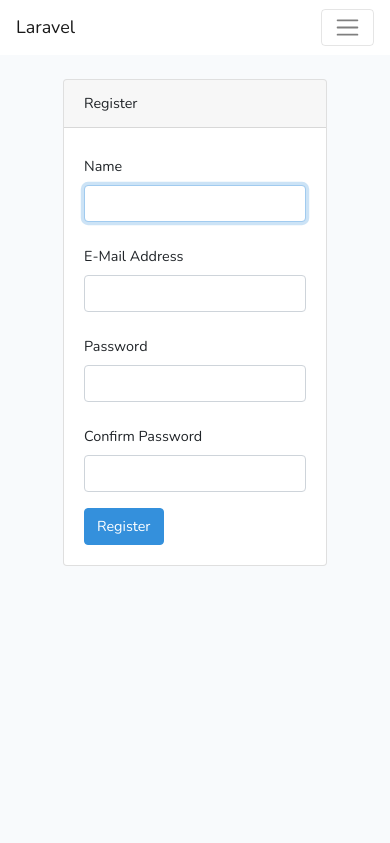
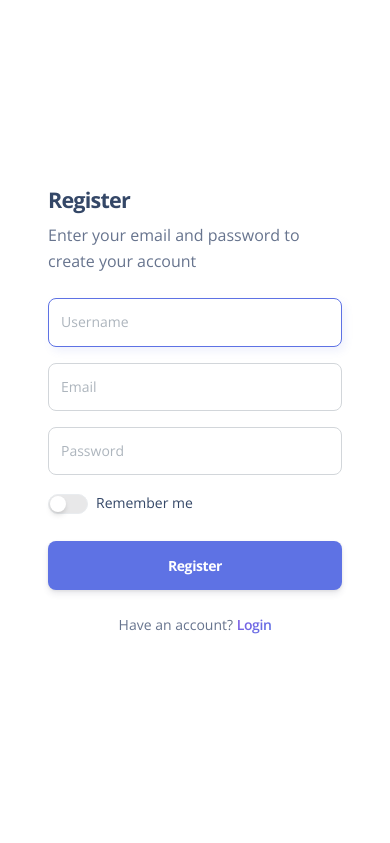
Before and after one commit to lukmannx/WebDummy, a Laravel app: page /register in a window 390 px wide. Run offline with Laravel 8, Linux system fonts and the light colour scheme; style sheets or scripts are compiled from the project's sources; some libraries are stand-ins or nearby versions.

Commit message:
login-register

```diff
--- a/app/Http/Controllers/Auth/LoginController.php
+++ b/app/Http/Controllers/Auth/LoginController.php
@@ -4,7 +4,9 @@ namespace App\Http\Controllers\Auth;
 
 use App\Http\Controllers\Controller;
 use App\Providers\RouteServiceProvider;
+use Auth;
 use Illuminate\Foundation\Auth\AuthenticatesUsers;
+use Illuminate\Http\Request;
 
 class LoginController extends Controller
 {
@@ -37,4 +39,10 @@ class LoginController extends Controller
     {
         $this->middleware('guest')->except('logout');
     }
+
+    public function logout(Request $request) {
+        Auth::logout();
+        return redirect('/');
+      }
+
 }
--- a/resources/views/auth/register.blade.php
+++ b/resources/views/auth/register.blade.php
@@ -1,21 +1,24 @@
 @extends('layouts.app')
 
 @section('content')
+<section>
+    <div class="page-header min-vh-100">
         <div class="container">
-    <div class="row justify-content-center">
-        <div class="col-md-8">
-            <div class="card">
-                <div class="card-header">{{ __('Register') }}</div>
-
+            <div class="row">
+                <div class="col-xl-4 col-lg-5 col-md-7 d-flex flex-column mx-lg-0 mx-auto">
+                    <div class="card card-plain">
+                        <div class="card-header pb-0 text-start">
+                            <h4 class="font-weight-bolder">Register</h4>
+                            <p class="mb-0">Enter your email and password to create your account</p>
+                        </div>
                         <div class="card-body">
-                    <form method="POST" action="{{ route('register') }}">
+                            <form action="{{ route('register') }}" method="post">
                                 @csrf
-
-                        <div class="form-group row">
-                            <label for="name" class="col-md-4 col-form-label text-md-right">{{ __('Name') }}</label>
-
-                            <div class="col-md-6">
-                                <input id="name" type="text" class="form-control @error('name') is-invalid @enderror" name="name" value="{{ old('name') }}" required autocomplete="name" autofocus>
+                                <div class="mb-3">
+                                    <input id="name" type="text"
+                                        class="form-control form-control-lg @error('name') is-invalid @enderror"
+                                        placeholder="Username" name="name" value="{{ old('name') }}" required
+                                        autocomplete="name" autofocus>
 
                                     @error('name')
                                     <span class="invalid-feedback" role="alert">
@@ -23,13 +26,11 @@
                                     </span>
                                     @enderror
                                 </div>
-                        </div>
-
-                        <div class="form-group row">
-                            <label for="email" class="col-md-4 col-form-label text-md-right">{{ __('E-Mail Address') }}</label>
-
-                            <div class="col-md-6">
-                                <input id="email" type="email" class="form-control @error('email') is-invalid @enderror" name="email" value="{{ old('email') }}" required autocomplete="email">
+                                <div class="mb-3">
+                                    <input id="email" type="email"
+                                        class="form-control form-control-lg @error('email') is-invalid @enderror"
+                                        placeholder="Email" name="email" value="{{ old('email') }}" required
+                                        autocomplete="email" autofocus>
 
                                     @error('email')
                                     <span class="invalid-feedback" role="alert">
@@ -37,13 +38,10 @@
                                     </span>
                                     @enderror
                                 </div>
-                        </div>
-
-                        <div class="form-group row">
-                            <label for="password" class="col-md-4 col-form-label text-md-right">{{ __('Password') }}</label>
-
-                            <div class="col-md-6">
-                                <input id="password" type="password" class="form-control @error('password') is-invalid @enderror" name="password" required autocomplete="new-password">
+                                <div class="mb-3">
+                                    <input type="password" class="form-control form-control-lg @error('password')
+                                        is-invalid @enderror" placeholder="Password" name="password" required
+                                        >
 
                                     @error('password')
                                     <span class="invalid-feedback" role="alert">
@@ -51,27 +49,43 @@
                                     </span>
                                     @enderror
                                 </div>
+                                {{-- <div class="mb-3">
+                                    <input id="password-confirm" type="password" placeholder="Confirm Password" class="form-control form-control-lg"
+                                    required autocomplete="new-password">
+                                </div> --}}
+                                <div class="form-check form-switch">
+                                    <input class="form-check-input" type="checkbox" id="rememberMe">
+                                    <label class="form-check-label" for="rememberMe">Remember me</label>
                                 </div>
-
-                        <div class="form-group row">
-                            <label for="password-confirm" class="col-md-4 col-form-label text-md-right">{{ __('Confirm Password') }}</label>
-
-                            <div class="col-md-6">
-                                <input id="password-confirm" type="password" class="form-control" name="password_confirmation" required autocomplete="new-password">
-                            </div>
-                        </div>
-
-                        <div class="form-group row mb-0">
-                            <div class="col-md-6 offset-md-4">
-                                <button type="submit" class="btn btn-primary">
+                                <div class="text-center">
+                                    <button type="submit" class="btn btn-lg btn-primary btn-lg w-100 mt-4 mb-0">
                                         {{ __('Register') }}
                                     </button>
                                 </div>
+                            </form>
                         </div>
-                    </form>
+                        <div class="card-footer text-center pt-0 px-lg-2 px-1">
+                            <p class="mb-4 text-sm mx-auto">
+                                Have an account?
+                                <a href="/login" class="text-primary text-gradient font-weight-bold">Login</a>
+                            </p>
+                        </div>
+                    </div>
+                </div>
+                <div
+                    class="col-6 d-lg-flex d-none h-100 my-auto pe-0 position-absolute top-0 end-0 text-center justify-content-center flex-column">
+                    <div class="position-relative bg-gradient-primary h-100 m-3 px-7 border-radius-lg d-flex flex-column justify-content-center overflow-hidden"
+                        style="background-image: url('https://raw.githubusercontent.com/creativetimofficial/public-assets/master/argon-dashboard-pro/assets/img/signin-ill.jpg');
+        background-size: cover;">
+                        <span class="mask bg-gradient-primary opacity-6"></span>
+                        <h4 class="mt-5 text-white font-weight-bolder position-relative">"Attention is the new currency"
+                        </h4>
+                        <p class="text-white position-relative">The more effortless the writing looks, the more effort
+                            the writer actually put into the process.</p>
                     </div>
                 </div>
             </div>
         </div>
     </div>
+</section>
 @endsection
--- a/resources/views/layouts/app.blade.php
+++ b/resources/views/layouts/app.blade.php
@@ -1,86 +1,118 @@
-<!doctype html>
-<html lang="{{ str_replace('_', '-', app()->getLocale()) }}">
+
+<!--
+=========================================================
+* Argon Dashboard 2 - v2.0.4
+=========================================================
+
+* Product Page: https://www.creative-tim.com/product/argon-dashboard
+* Copyright 2022 Creative Tim (https://www.creative-tim.com)
+* Licensed under MIT (https://www.creative-tim.com/license)
+* Coded by Creative Tim
+
+=========================================================
+
+* The above copyright notice and this permission notice shall be included in all copies or substantial portions of the Software.
+-->
+<!DOCTYPE html>
+<html lang="en">
+
 <head>
-    <meta charset="utf-8">
-    <meta name="viewport" content="width=device-width, initial-scale=1">
+  <meta charset="utf-8" />
+  <meta name="viewport" content="width=device-width, initial-scale=1, shrink-to-fit=no">
+  <link rel="apple-touch-icon" sizes="76x76" href="../assets/img/apple-icon.png">
+  <link rel="icon" type="image/png" href="../assets/img/favicon.png">
+  <title>
+    Argon Dashboard 2 by Creative Tim
+  </title>
+  <!--     Fonts and icons     -->
+  <link href="https://fonts.googleapis.com/css?family=Open+Sans:300,400,600,700" rel="stylesheet" />
+  <!-- Nucleo Icons -->
+  <link href="../assets/css/nucleo-icons.css" rel="stylesheet" />
+  <link href="../assets/css/nucleo-svg.css" rel="stylesheet" />
+  <!-- Font Awesome Icons -->
+  <script src="https://kit.fontawesome.com/42d5adcbca.js" crossorigin="anonymous"></script>
+  <link href="../assets/css/nucleo-svg.css" rel="stylesheet" />
+  <!-- CSS Files -->
+  <link id="pagestyle" href="../assets/css/argon-dashboard.css?v=2.0.4" rel="stylesheet" />
+</head>
 
-    <link rel="apple-touch-icon" sizes="76x76" href="{{asset('template/assets/img/toa.png')}}">
-
-    <!-- CSRF Token -->
-    <meta name="csrf-token" content="{{ csrf_token() }}">
-
-    <title>{{ config('app.name', 'Detail') }}</title>
-
-    <!-- Scripts -->
-    <script src="{{ asset('js/app.js') }}" defer></script>
-
-    <!-- Fonts -->
-    <link rel="dns-prefetch" href="//fonts.gstatic.com">
-    <link href="https://fonts.googleapis.com/css?family=Nunito" rel="stylesheet">
-
-    <!-- Styles -->
-    <link href="{{ asset('css/app.css') }}" rel="stylesheet">
-</head>
-<body>
-    <div id="app">
-        <nav class="navbar navbar-expand-md navbar-light bg-white shadow-sm">
-            <div class="container">
-                <a class="navbar-brand" href="{{ url('/') }}">
-                    {{ config('app.name', 'Detail') }}
+<body class="">
+  <div class="container position-sticky z-index-sticky top-0">
+    <div class="row">
+      <div class="col-12">
+        <!-- Navbar -->
+        {{-- <nav class="navbar navbar-expand-lg blur border-radius-lg top-0 z-index-3 shadow position-absolute mt-4 py-2 start-0 end-0 mx-4">
+          <div class="container-fluid">
+            <a class="navbar-brand font-weight-bolder ms-lg-0 ms-3 " href="../pages/dashboard.html">
+              Argon Dashboard 2
             </a>
-                <button class="navbar-toggler" type="button" data-toggle="collapse"
-                    data-target="#navbarSupportedContent" aria-controls="navbarSupportedContent" aria-expanded="false"
-                    aria-label="{{ __('Toggle navigation') }}">
-                    <span class="navbar-toggler-icon"></span>
+            <button class="navbar-toggler shadow-none ms-2" type="button" data-bs-toggle="collapse" data-bs-target="#navigation" aria-controls="navigation" aria-expanded="false" aria-label="Toggle navigation">
+              <span class="navbar-toggler-icon mt-2">
+                <span class="navbar-toggler-bar bar1"></span>
+                <span class="navbar-toggler-bar bar2"></span>
+                <span class="navbar-toggler-bar bar3"></span>
+              </span>
             </button>
-
-                <div class="collapse navbar-collapse" id="navbarSupportedContent">
-                    <!-- Left Side Of Navbar -->
-                    <ul class="navbar-nav mr-auto">
-
+            <div class="collapse navbar-collapse" id="navigation">
+              <ul class="navbar-nav mx-auto">
+                <li class="nav-item">
+                  <a class="nav-link d-flex align-items-center me-2 active" aria-current="page" href="../pages/dashboard.html">
+                    <i class="fa fa-chart-pie opacity-6 text-dark me-1"></i>
+                    Dashboard
+                  </a>
+                </li>
+                <li class="nav-item">
+                  <a class="nav-link me-2" href="../pages/profile.html">
+                    <i class="fa fa-user opacity-6 text-dark me-1"></i>
+                    Profile
+                  </a>
+                </li>
+                <li class="nav-item">
+                  <a class="nav-link me-2" href="../pages/sign-up.html">
+                    <i class="fas fa-user-circle opacity-6 text-dark me-1"></i>
+                    Sign Up
+                  </a>
+                </li>
+                <li class="nav-item">
+                  <a class="nav-link me-2" href="../pages/sign-in.html">
+                    <i class="fas fa-key opacity-6 text-dark me-1"></i>
+                    Sign In
+                  </a>
+                </li>
               </ul>
-
-                    <!-- Right Side Of Navbar -->
-                    <ul class="navbar-nav ml-auto">
-                        <!-- Authentication Links -->
-                        @guest
+              <ul class="navbar-nav d-lg-block d-none">
                 <li class="nav-item">
-                            <a class="nav-link" href="{{ route('login') }}">{{ __('Login') }}</a>
+                  <a href="https://www.creative-tim.com/product/argon-dashboard" class="btn btn-sm mb-0 me-1 btn-primary">Free Download</a>
                 </li>
-                        @if (Route::has('register'))
-                        <li class="nav-item">
-                            <a class="nav-link" href="{{ route('register') }}">{{ __('Register') }}</a>
-                        </li>
-                        @endif
-                        @else
-                        <li class="nav-item dropdown">
-                            <a id="navbarDropdown" class="nav-link dropdown-toggle" href="#" role="button"
-                                data-toggle="dropdown" aria-haspopup="true" aria-expanded="false" v-pre>
-                                {{ Auth::user()->name }} <span class="caret"></span>
-                            </a>
-
-                            <div class="dropdown-menu dropdown-menu-right" aria-labelledby="navbarDropdown">
-                                <a class="dropdown-item" href="{{ route('logout') }}" onclick="event.preventDefault();
-                                                     document.getElementById('logout-form').submit();">
-                                    {{ __('Logout') }}
-                                </a>
-
-                                <form id="logout-form" action="{{ route('logout') }}" method="POST"
-                                    style="display: none;">
-                                    @csrf
-                                </form>
-                            </div>
-                        </li>
-                        @endguest
               </ul>
             </div>
           </div>
-        </nav>
-
+        </nav> --}}
+        <!-- End Navbar -->
       </div>
-    <section class="home-section px-5 py-4">
+    </div>
+  </div>
+  <main class="main-content  mt-0">
     @yield('content')
-    </section>
+  </main>
+  <!--   Core JS Files   -->
+  <script src="../assets/js/core/popper.min.js"></script>
+  <script src="../assets/js/core/bootstrap.min.js"></script>
+  <script src="../assets/js/plugins/perfect-scrollbar.min.js"></script>
+  <script src="../assets/js/plugins/smooth-scrollbar.min.js"></script>
+  <script>
+    var win = navigator.platform.indexOf('Win') > -1;
+    if (win && document.querySelector('#sidenav-scrollbar')) {
+      var options = {
+        damping: '0.5'
+      }
+      Scrollbar.init(document.querySelector('#sidenav-scrollbar'), options);
+    }
+  </script>
+  <!-- Github buttons -->
+  <script async defer src="https://buttons.github.io/buttons.js"></script>
+  <!-- Control Center for Soft Dashboard: parallax effects, scripts for the example pages etc -->
+  <script src="../assets/js/argon-dashboard.min.js?v=2.0.4"></script>
 </body>
 
 </html>
--- a/resources/views/main.blade.php
+++ b/resources/views/main.blade.php
@@ -75,7 +75,10 @@
             </nav>
             <!-- .navbar -->
 
-            <a href="#contact" class="get-started-btn scrollto">Contact US</a>
+            <nav class="navbar">
+                <a href="/login" class="get-started-btn scrollto py-2 px-4">Login</a>
+                <a href="/register" class="scrollto">Register</a>
+            </nav>
 
         </div>
     </header><!-- End Header -->
--- a/routes/web.php
+++ b/routes/web.php
@@ -32,6 +32,7 @@ Route::get('/dashboard', function () {
     return view('dashboard');
 });
 
-Route::get('/home', 'HomeController@index')->name('home');
+Route::get('/home', 'ProductController@index')->name('home');
 
 Route::view('/contoh', 'login');
+Route::get('/logout', '\App\Http\Controllers\Auth\LoginController@logout');
```
Also changed, not shown: resources/views/auth/login.blade.php (+35 -37 lines), resources/views/layouts/dashboard.blade.php (+10 -1 lines). Lines whose indentation alone changed are shown as unchanged.
